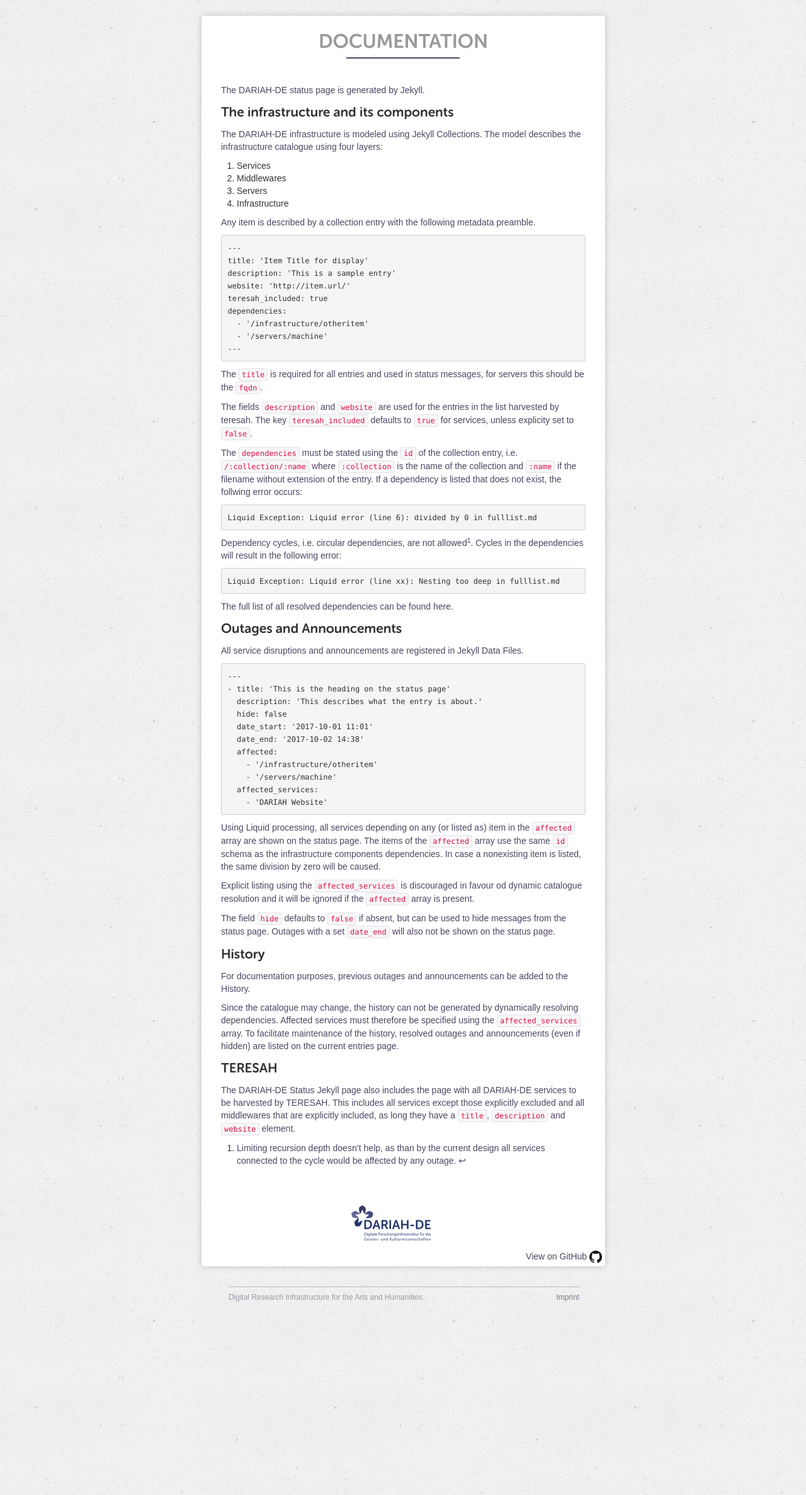
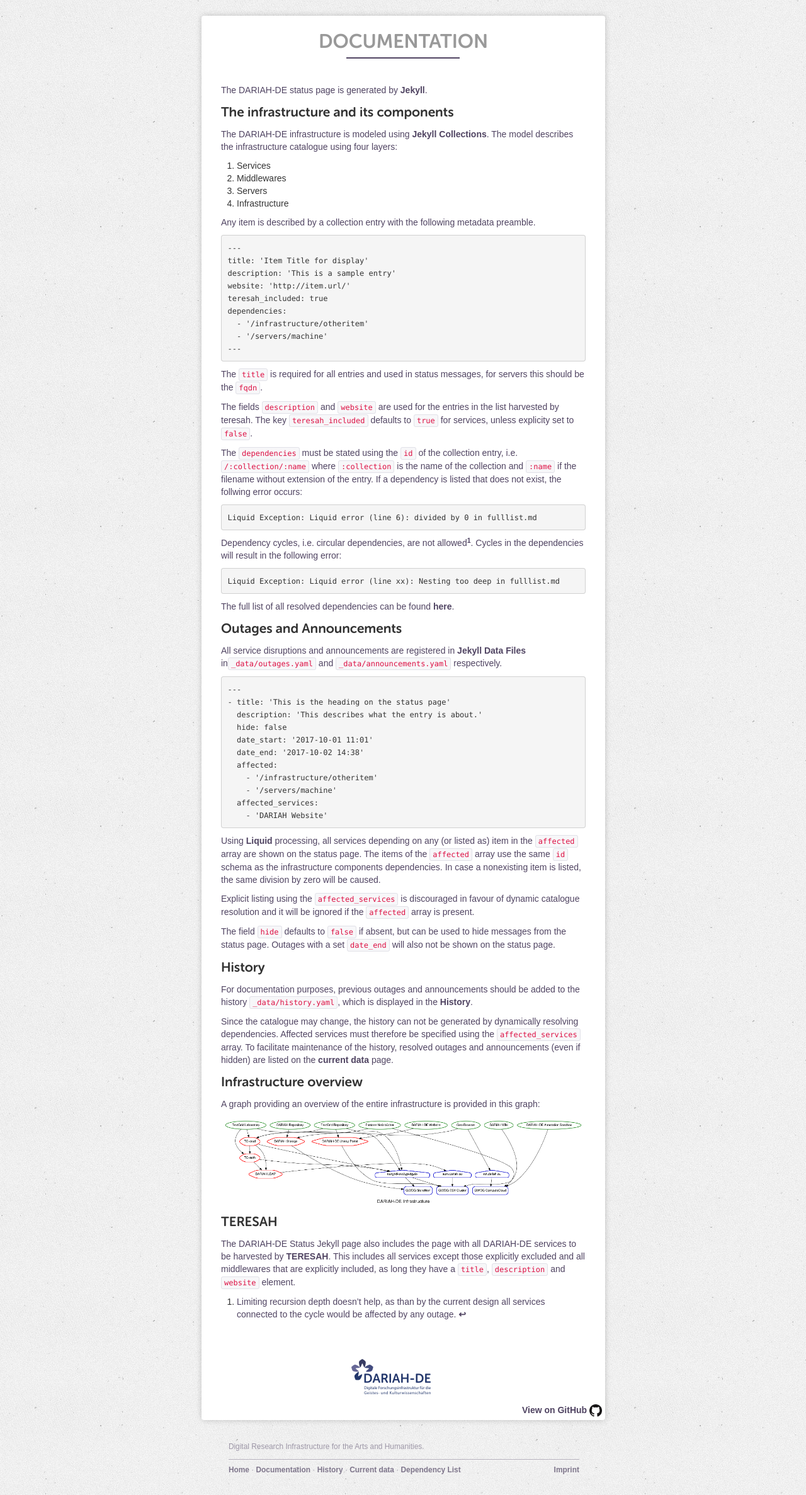
Before and after one commit to DARIAH-DE/status, a Jekyll site: the page built from documentation.md, in a window 1280 px wide. Shown: the whole page at 63% size. Built offline with Jekyll 4.4.1, drawn with Linux system fonts in a browser that asks for light colours; our own code applies the rules of GitHub Pages for plain Markdown files.

Commit message:
Improve navigation

````diff
--- a/_layouts/index.html
+++ b/_layouts/index.html
@@ -36,7 +36,7 @@
 
         </div>
         <div class="row">
-          <div class="central_logo_de"></div>
+          <a href="https://de.dariah.eu"><div class="central_logo_de"></div></a>
           <div class="pull-right" style="margin-bottom:5px;margin-right:5px">
             <a href="{{ site.github.repository_url }}">
               <span class="">View on GitHub</span>
@@ -48,9 +48,14 @@
       <div class="row dfooter footer">
         <div class="span7">
           <!--<div class="row">-->
+          <p>Digital Research Infrastructure for the Arts and Humanities.</p>
             <hr/>
             <p>
-              Digital Research Infrastructure for the Arts and Humanities.
+              <a  href="{{ site.baseurl }}{% link index.md %}">Home</a> &middot;
+              <a  href="{{ site.baseurl }}{% link documentation.md %}">Documentation</a> &middot;
+              <a  href="{{ site.baseurl }}{% link history.md %}">History</a> &middot;
+              <a  href="{{ site.baseurl }}{% link currentdata.md %}">Current data</a> &middot;
+              <a  href="{{ site.baseurl }}{% link fulllist.md %}">Dependency List</a>
               <a class="pull-right" href="{{ site.impressum_url }}">Imprint</a>
             </p>
 
--- a/_layouts/status.html
+++ b/_layouts/status.html
@@ -35,6 +35,7 @@
 
 </div>
 
-<p><a href="mailto:{{ site.support_mail }}?subject=Service down"><i class="fa fa-envelope" aria-hidden="true"></i> Is there a service missing? Please contact us.</a></p>
+<p><a href="mailto:{{ site.support_mail }}?subject=Service down"><i class="fa fa-envelope" aria-hidden="true"></i> Is there a service missing? Please contact us.</a>
+See the <a href="{{ site.baseurl }}{% link history.md %}">History</a> for older messages.</p>
 
 {{ content }}
--- a/css/dariah_portal.css
+++ b/css/dariah_portal.css
@@ -9,7 +9,7 @@
 input{ margin: -3px 0 10px 0; border-radius: 4px; border: 1px solid #7a7188; width: 93%; }
 label { color: #504462; font-family: museo, sans-serif; font-size: 15px; }
 ul li { list-style: none; }
-a { color: #504462; }
+a { color: #504462; font-weight: bold; }
 select, textarea, input[type="text"], input[type="password"], input[type="datetime"], input[type="datetime-local"], input[type="date"], input[type="month"], input[type="time"], input[type="week"], input[type="number"], input[type="email"], input[type="url"], input[type="search"], input[type="tel"], input[type="color"], .uneditable-input { margin: 2px 0 20px 0; background-color: #f9f8f9; }
 button { font-family: museo, sans-serif; }
 #content_layout { position: absolute; top: 25px; left: 50%; margin-left: -320px; max-width: 1024px; }
--- a/documentation.md
+++ b/documentation.md
@@ -49,7 +49,8 @@
 
 ## Outages and Announcements
 
-All service disruptions and announcements are registered in [Jekyll Data Files](https://jekyllrb.com/docs/datafiles/).
+All service disruptions and announcements are registered in [Jekyll Data Files](https://jekyllrb.com/docs/datafiles/)
+in`_data/outages.yaml` and `_data/announcements.yaml` respectively.
 
 ```yaml
 ---
@@ -69,20 +70,27 @@
 The items of the `affected` array use the same `id` schema as the infrastructure components dependencies.
 In case a nonexisting item is listed, the same division by zero will be caused.
 
-Explicit listing using the `affected_services` is discouraged in favour od dynamic catalogue resolution and it will be ignored if the `affected` array is present.
+Explicit listing using the `affected_services` is discouraged in favour of dynamic catalogue resolution and it will be ignored if the `affected` array is present.
 
 The field `hide` defaults to `false` if absent, but can be used to hide messages from the status page.
 Outages with a set `date_end` will also not be shown on the status page.
 
 ## History
 
-For documentation purposes, previous outages and announcements can be added to the [History]({{ site.baseurl }}{% link history.md %}).
+For documentation purposes, previous outages and announcements should be added to the history `_data/history.yaml`,
+which is displayed in the [History]({{ site.baseurl }}{% link history.md %}).
 
 Since the catalogue may change, the history can not be generated by dynamically resolving dependencies.
 Affected services must therefore be specified using the `affected_services` array.
-To facilitate maintenance of the history, resolved outages and announcements (even if hidden) are listed on the [current entries]({{ site.baseurl }}{% link current_entries.md %}) page.
+To facilitate maintenance of the history, resolved outages and announcements (even if hidden) are listed on the [current data]({{ site.baseurl }}{% link currentdata.md %}) page.
+
+## Infrastructure overview
+
+A graph providing an overview of the entire infrastructure is provided in this graph:
+
+[![Infrastrcuture Overview](dariah_infrastructure.png)](dariah_infrastructure.png)
 
 ## TERESAH
 
-The DARIAH-DE Status Jekyll page also includes the page with all DARIAH-DE services to be harvested by TERESAH.
+The DARIAH-DE Status Jekyll page also includes the page with all DARIAH-DE services to be harvested by [TERESAH](http://teresah.dariah.eu/).
 This includes all services except those explicitly excluded and all middlewares that are explicitly included, as long they have a `title`, `description` and `website` element.
````
Also changed, not shown: currentdata.md (renamed from current_entries.md, +1 -1 lines).
